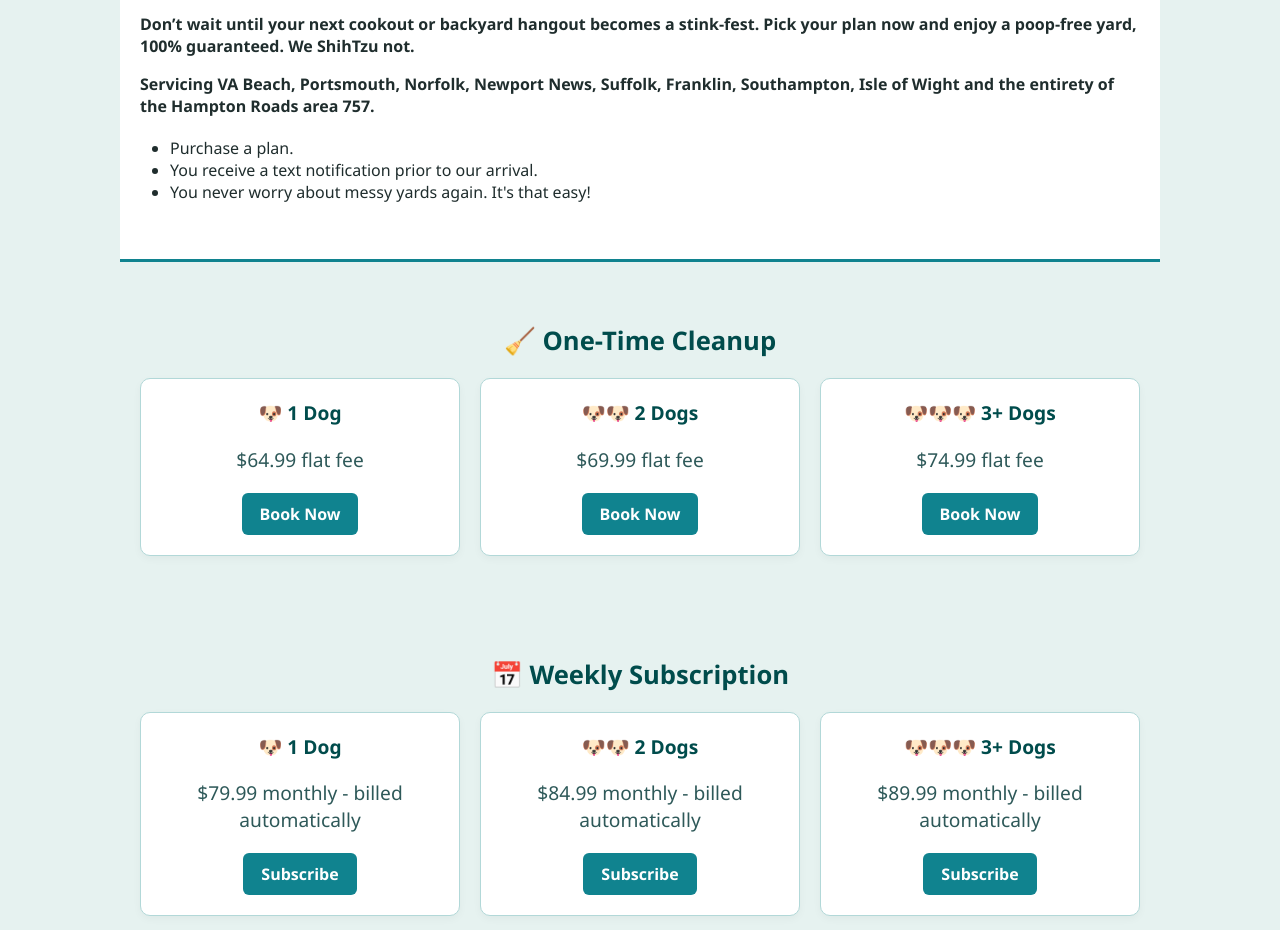
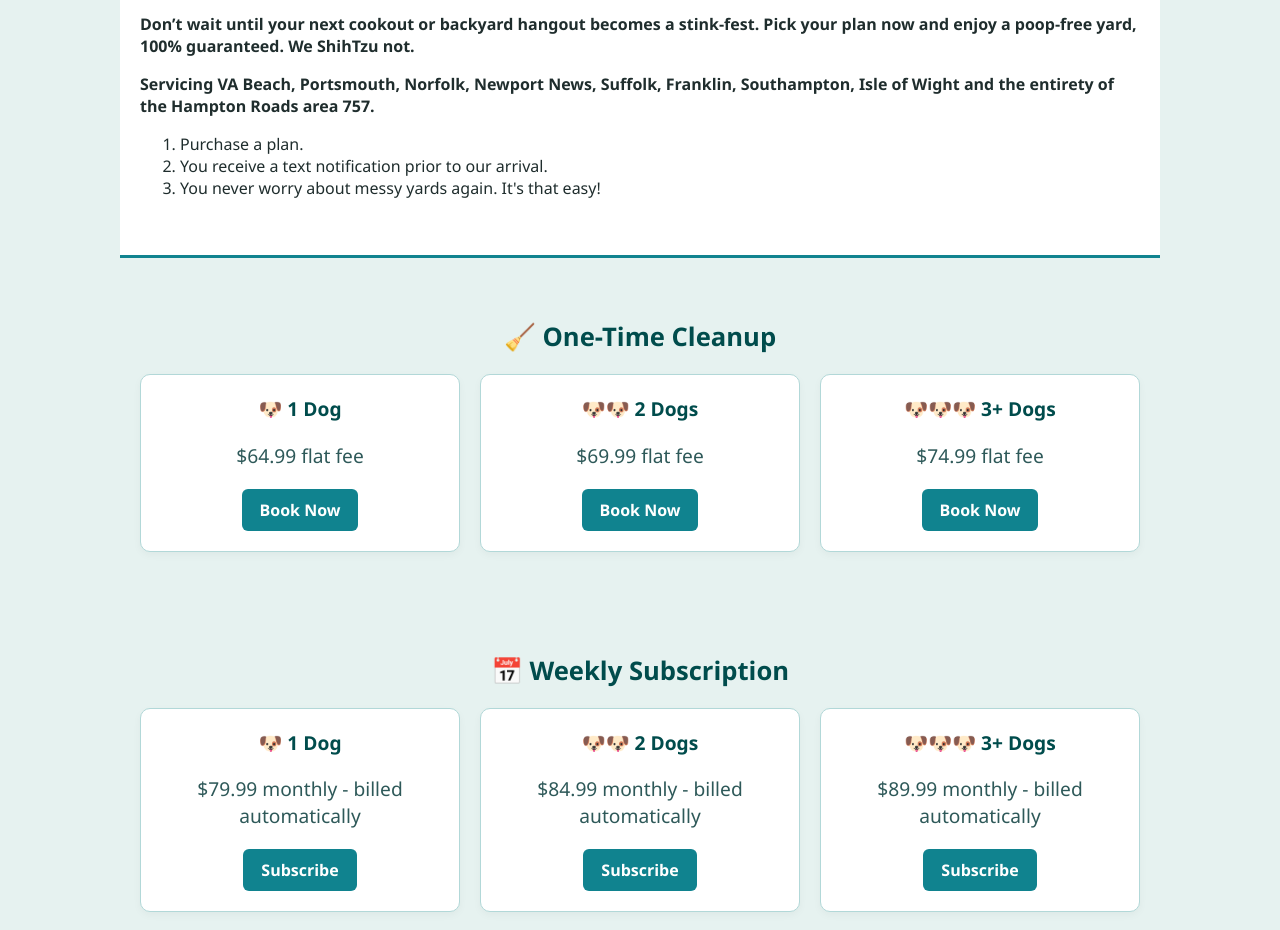
Before and after one commit to ShihTzuCrew/ShihTzuCrew.github.io, a plain HTML site: page index.html in a window 1280 px wide. Shown: the part 820-1750 px from the top of the page. Drawn offline with Linux system fonts and the light colour scheme.

Commit message:
Update index.html

```diff
--- a/index.html
+++ b/index.html
@@ -137,7 +137,7 @@
     <h2 style="margin-top: 40px;">💵 Plans That Fit Your Budget. 💩 Clean Yards That Fit Your Lifestyle.</h2>
     <p><strong>Don’t wait until your next cookout or backyard hangout becomes a stink-fest. Pick your plan now and enjoy a poop-free yard, 100% guaranteed. We ShihTzu not.</strong></p>
     <p><strong>Servicing VA Beach, Portsmouth, Norfolk, Newport News, Suffolk, Franklin, Southampton, Isle of Wight and the entirety of the Hampton Roads area 757.</strong></p>
-    <ol type="1" style="list-style: disc; padding-left: 30px; margin-top: 20px;">
+    <ol type="1">
       <li>Purchase a plan.</li>
       <li>You receive a text notification prior to our arrival.</li>
       <li>You never worry about messy yards again. It's that easy!</li>
```
